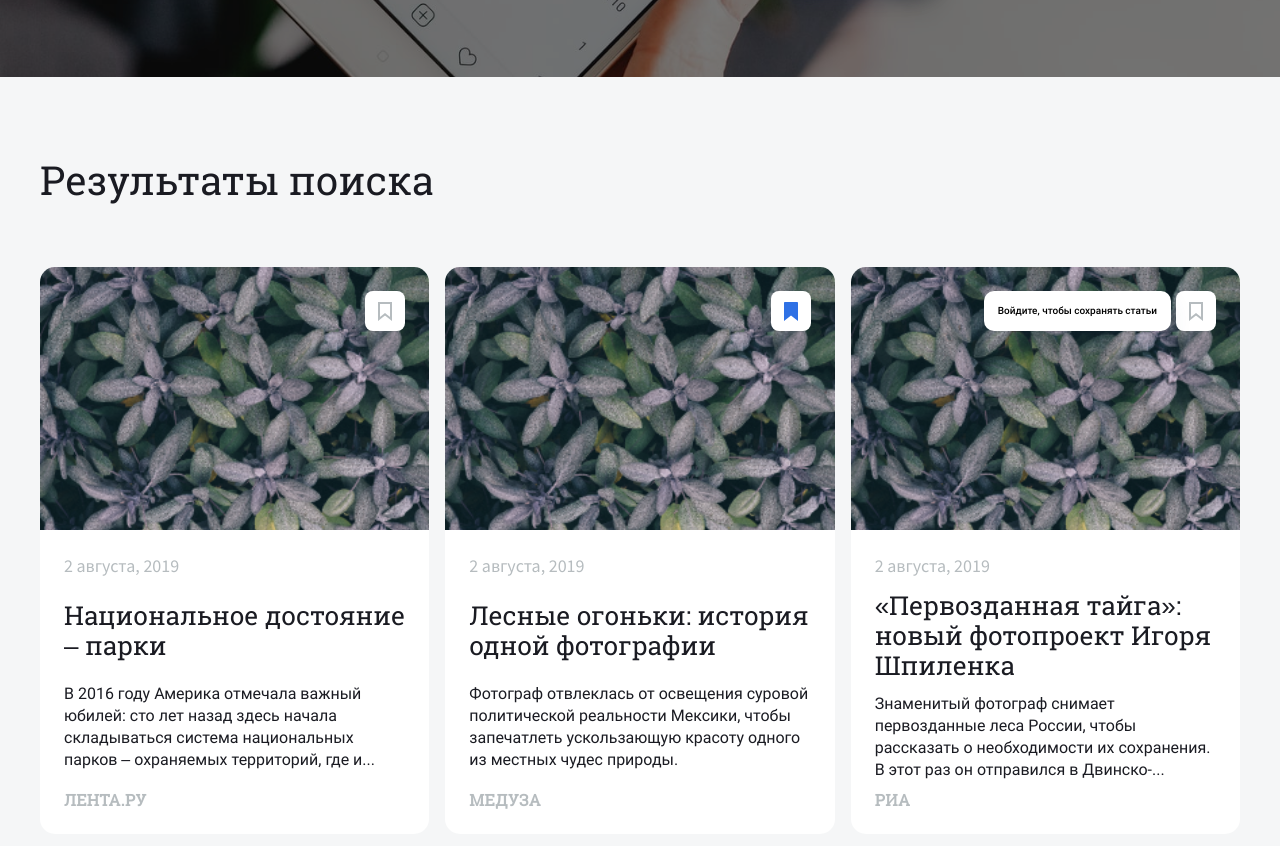
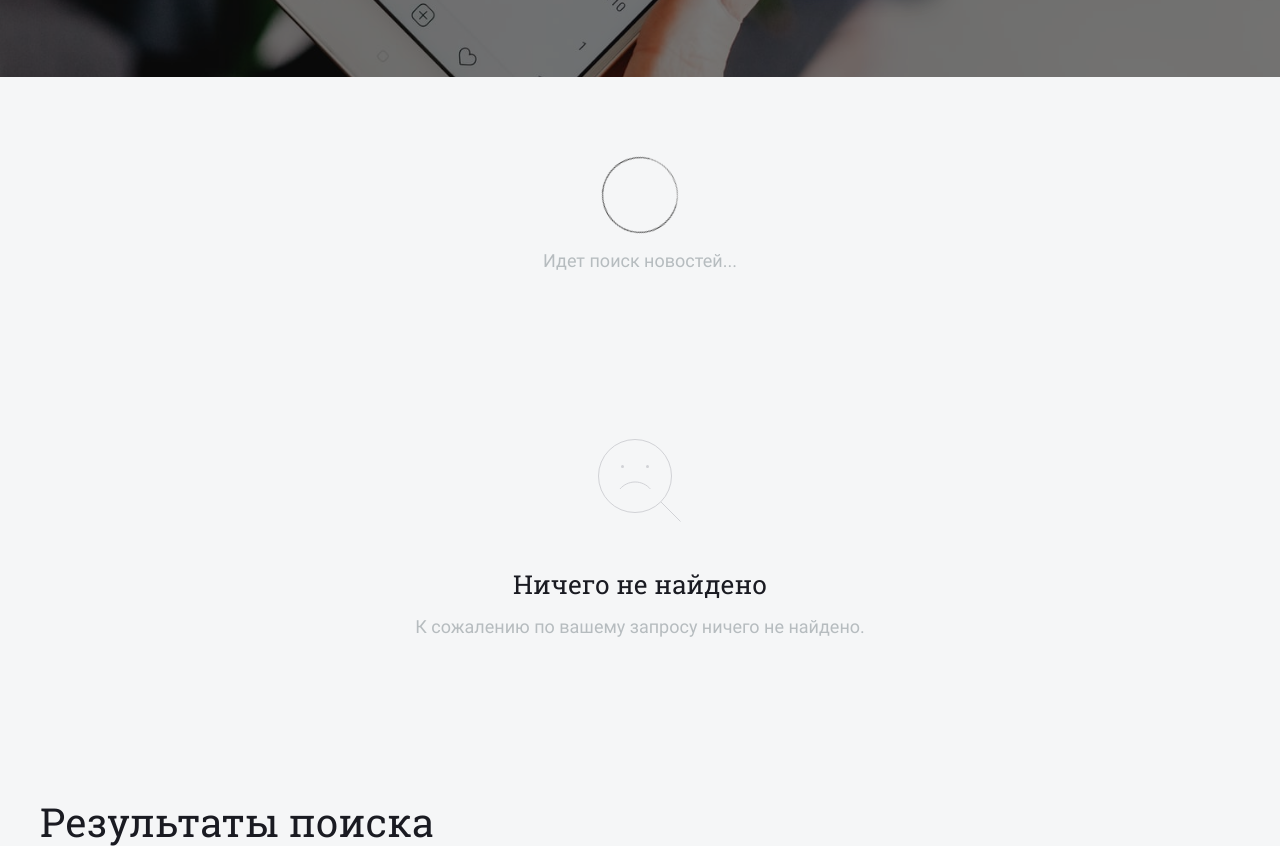
Before and after one commit to LyudmilaLebedeva/news-explorer-frontend, a website built with webpack: page src/index.html in a window 1280 px wide. Shown: the part 499-1345 px from the top of the page. Built offline with nearby package versions, Linux system fonts and the light colour scheme; files whose address does not match are found by name.

Commit message:
preloader

```diff
--- a/src/blocks/card/__title/card__title.css
+++ b/src/blocks/card/__title/card__title.css
@@ -1,6 +1,6 @@
 .card__title {
-  padding: 10px 0;
-  margin: 0;
+  padding: 0;
+  margin: 10px 0;
 
   font-family: "Roboto Slab", Arial, Helvetica, sans-serif;
   font-style: normal;
@@ -17,7 +17,7 @@
 
 @media screen and (min-width: 1024px) {
   .card__title {
-    padding: 12px 0;
+    margin: 12px 0;
 
     font-size: 26px;
     line-height: 30px;
--- /dev/null
+++ b/src/blocks/section/__bad-face/section__bad-face.css
@@ -0,0 +1,6 @@
+.section__bad-face {
+  margin: 0 auto;
+  background-image: url('../../../images/not-found_v1.svg');
+  width: 96px;
+  height: 96px;
+}
--- a/src/blocks/section/__content/section__content.css
+++ b/src/blocks/section/__content/section__content.css
@@ -1,4 +1,5 @@
 .section__content {
+  width: 100%;
   padding: 32px 16px;
   margin: 0 auto;
   box-sizing: border-box;
--- /dev/null
+++ b/src/blocks/section/__message/section__message.css
@@ -0,0 +1,9 @@
+.section__message {
+  margin: 0 auto;
+  font-style: normal;
+  font-weight: normal;
+  font-size: 18px;
+  line-height: 24px;
+  text-align: center;
+  color: #B6BCBF;
+}
--- /dev/null
+++ b/src/blocks/section/__nothing/section__nothing.css
@@ -0,0 +1,10 @@
+.section__nothing {
+  margin: 40px 0 16px;
+  font-family: Roboto Slab;
+  font-style: normal;
+  font-weight: normal;
+  font-size: 26px;
+  line-height: 30px;
+  text-align: center;
+  color: #1A1B22
+}
--- /dev/null
+++ b/src/blocks/section/__preloader/section__preloader.css
@@ -0,0 +1,19 @@
+.section__preloader {
+	display: block;
+	width: 74px;
+	height: 74px;
+	border: 1px solid #444;
+	border-bottom-color: #888;
+
+	border-radius: 50%;
+
+	margin: 0 auto 16px;
+
+	animation: spin .75s infinite linear;
+}
+
+@keyframes spin {
+	100% {
+		transform: rotate(360deg);
+	}
+}
--- a/src/blocks/section/section.css
+++ b/src/blocks/section/section.css
@@ -1,6 +1,10 @@
 @import url(__title/section__title.css);
 @import url(_backgroud/_blue/section_background_blue.css);
 @import url(__content/section__content.css);
+@import url(__preloader/section__preloader.css);
+@import url(__message/section__message.css);
+@import url(__nothing/section__nothing.css);
+@import url(__bad-face/section__bad-face.css);
 
 .section {
   margin: 0 auto;
--- a/src/index.html
+++ b/src/index.html
@@ -45,6 +45,22 @@
       <input type="text" required placeholder="Введите тему новости" class="search__input" />
       <input type="submit" value="Искать" class="search__submit" />
     </form>
+  </section>
+
+  <section class="section section_background_blue">
+    <div class="section__content">
+      <i class="section__preloader"></i>
+      <h3 class="section__message">Идет поиск новостей...</h3>
+    </div>
+  </section>
+
+  <section class="section section_background_blue">
+    <div class="section__content">
+      <div class="section__bad-face"></div>
+      <h3 class="section__nothing">Ничего не найдено</h3>
+      <p class="section__message">К сожалению по вашему запросу
+        ничего не найдено.</p>
+    </div>
   </section>
 
   <section class="section section_background_blue">
@@ -99,6 +115,7 @@
       <button class="card-container__more">Показать еще</button>
     </div>
   </section>
+
   <section class="section">
     <div class="section__content">
       <div class="author">
```
Also changed, not shown: src/images/not-found_v1.svg (added).
